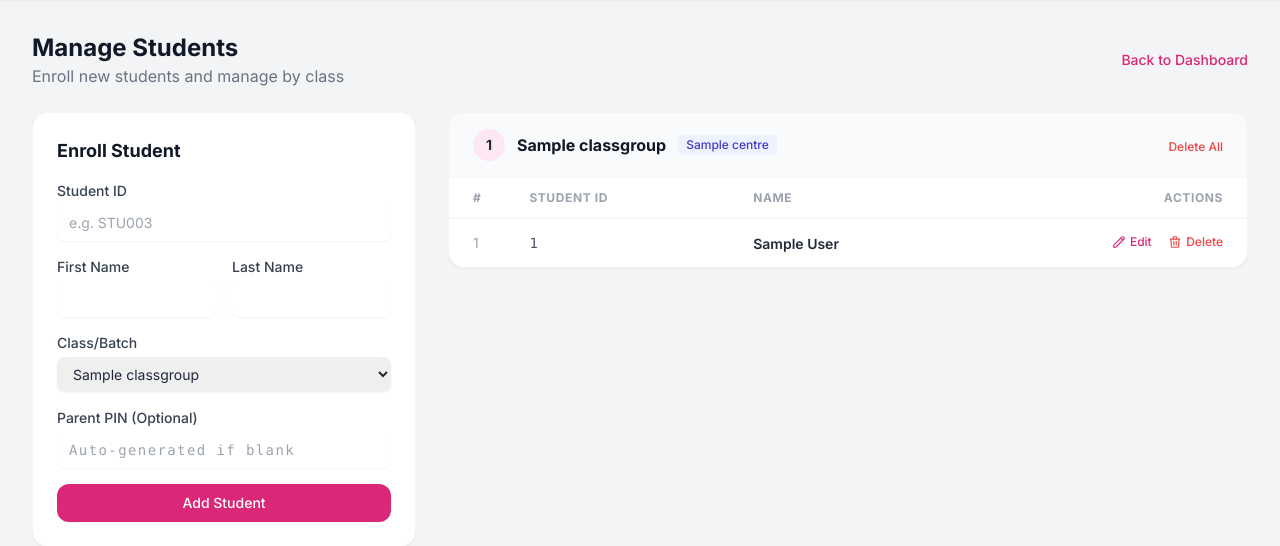
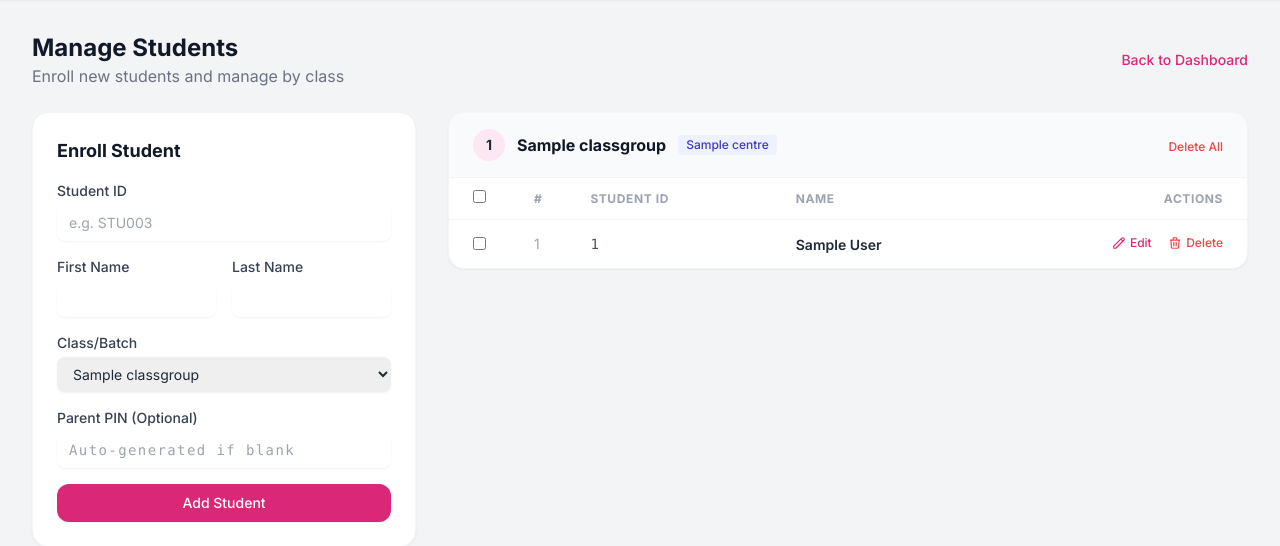
Before and after one commit to Suhailirfani/root, a Django app: page /portal/students/ in a window 1280 px wide. Shown: the part 65-611 px from the top of the page. Run offline with Django 5.2, Linux system fonts and the light colour scheme; a user stored in the database is signed in; tables that the repository leaves empty hold one stand-in row (values such as "Sample post"); some libraries are stand-ins or nearby versions.

Commit message:
Redesign student list with selection checkboxes, floating bulk action bar, detail page, and new test suite

```diff
--- a/tuition/templates/tuition/admin_students.html
+++ b/tuition/templates/tuition/admin_students.html
@@ -105,6 +105,9 @@
                 <table class="min-w-full divide-y divide-gray-100 hidden md:table">
                     <thead>
                         <tr class="text-xs font-semibold text-gray-400 uppercase tracking-wider">
+                            <th class="px-6 py-3 text-left w-10">
+                                <input type="checkbox" class="select-all-class rounded border-gray-300 text-brand-600 focus:ring-brand-500 cursor-pointer" data-class-id="{{ group.class.id }}">
+                            </th>
                             <th class="px-6 py-3 text-left w-10">#</th>
                             <th class="px-6 py-3 text-left">Student ID</th>
                             <th class="px-6 py-3 text-left">Name</th>
@@ -114,6 +117,10 @@
                     <tbody class="divide-y divide-gray-50">
                         {% for s in group.students %}
                         <tr class="hover:bg-gray-50 transition-colors">
+                            <td class="px-6 py-3 text-left w-10">
+                                <input type="checkbox" name="selected_students" value="{{ s.id }}" form="global-bulk-delete-form"
+                                       class="student-checkbox rounded border-gray-300 text-brand-600 focus:ring-brand-500 cursor-pointer" data-class-id="{{ group.class.id }}">
+                            </td>
                             <td class="px-6 py-3 text-sm text-gray-400">{{ forloop.counter }}</td>
                             <td class="px-6 py-3 text-sm font-mono text-gray-600">{{ s.student_id }}</td>
                             <td class="px-6 py-3">
@@ -131,7 +138,7 @@
                                     Edit
                                 </a>
                                 <form method="POST" action="{% url 'admin_delete_student' s.id %}" class="inline"
-                                      onsubmit="return confirm('Delete {{ s.full_name }}? This will permanently remove their attendance and marks.');">
+                                       onsubmit="return confirm('Delete {{ s.full_name }}? This will permanently remove their attendance and marks.');">
                                     {% csrf_token %}
                                     <button type="submit"
                                             class="inline-flex items-center gap-1 text-xs font-medium text-red-500 hover:text-red-800 transition-colors cursor-pointer">
@@ -151,10 +158,14 @@
                 <div class="md:hidden divide-y divide-gray-50">
                     {% for s in group.students %}
                     <div class="px-4 py-3 flex justify-between items-center hover:bg-gray-50">
-                        <div>
-                            <a href="{% url 'admin_student_detail' s.id %}"
-                               class="text-sm font-bold text-brand-700 hover:underline">{{ s.full_name }}</a>
-                            <p class="text-xs text-gray-400 mt-0.5 font-mono">{{ s.student_id }}</p>
+                        <div class="flex items-center gap-3">
+                            <input type="checkbox" name="selected_students" value="{{ s.id }}" form="global-bulk-delete-form"
+                                   class="student-checkbox rounded border-gray-300 text-brand-600 focus:ring-brand-500 cursor-pointer" data-class-id="{{ group.class.id }}">
+                            <div>
+                                <a href="{% url 'admin_student_detail' s.id %}"
+                                   class="text-sm font-bold text-brand-700 hover:underline">{{ s.full_name }}</a>
+                                <p class="text-xs text-gray-400 mt-0.5 font-mono">{{ s.student_id }}</p>
+                            </div>
                         </div>
                         <div class="flex items-center gap-2">
                             <a href="{% url 'admin_edit_student' s.id %}" class="p-2 text-brand-600 hover:bg-brand-50 rounded-lg transition-colors">
@@ -189,11 +200,95 @@
     </div>
 </div>
 
+<form method="POST" action="{% url 'admin_bulk_delete_students' %}" id="global-bulk-delete-form">
+    {% csrf_token %}
+</form>
+
+<!-- Floating bulk action bar -->
+<div id="bulk-action-bar" class="fixed bottom-6 left-1/2 transform -translate-x-1/2 bg-white/95 backdrop-blur-md border border-gray-200 px-6 py-4 rounded-2xl shadow-xl flex items-center gap-6 transition-all duration-300 translate-y-24 opacity-0 pointer-events-none z-50">
+    <span class="text-sm font-semibold text-gray-700">
+        <span id="selected-count" class="text-brand-600 font-bold">0</span> selected
+    </span>
+    <div class="h-6 w-px bg-gray-200"></div>
+    <button type="submit" form="global-bulk-delete-form" id="bulk-delete-btn"
+            class="px-4 py-2 bg-red-600 hover:bg-red-700 active:bg-red-800 text-white text-sm font-semibold rounded-xl shadow-sm hover:shadow transition-all cursor-pointer">
+        Delete Selected
+    </button>
+</div>
+
 <script>
 function confirmDeleteClass(classId, className) {
     if (confirm('Delete ALL students in ' + className + '? This cannot be undone.')) {
         document.getElementById('bulk-delete-form-' + classId).submit();
     }
 }
+
+document.addEventListener('DOMContentLoaded', function() {
+    const classHeaders = document.querySelectorAll('.select-all-class');
+    const checkboxes = document.querySelectorAll('.student-checkbox');
+    const bulkBar = document.getElementById('bulk-action-bar');
+    const selectedCount = document.getElementById('selected-count');
+    const bulkForm = document.getElementById('global-bulk-delete-form');
+
+    function updateBulkBar() {
+        const checkedBoxes = document.querySelectorAll('.student-checkbox:checked');
+        const count = checkedBoxes.length;
+        selectedCount.textContent = count;
+
+        if (count > 0) {
+            bulkBar.classList.remove('translate-y-24', 'opacity-0', 'pointer-events-none');
+            bulkBar.classList.add('translate-y-0', 'opacity-100');
+        } else {
+            bulkBar.classList.add('translate-y-24', 'opacity-0', 'pointer-events-none');
+            bulkBar.classList.remove('translate-y-0', 'opacity-100');
+        }
+
+        // Sync header select-all check state for each class group
+        const classIds = new Set();
+        checkboxes.forEach(cb => classIds.add(cb.dataset.classId));
+        classIds.forEach(classId => {
+            const classCbs = document.querySelectorAll(`.student-checkbox[data-class-id="${classId}"]`);
+            const classCheckedCbs = document.querySelectorAll(`.student-checkbox[data-class-id="${classId}"]:checked`);
+            const headerCb = document.querySelector(`.select-all-class[data-class-id="${classId}"]`);
+            if (headerCb) {
+                headerCb.checked = (classCbs.length > 0 && classCbs.length === classCheckedCbs.length);
+            }
+        });
+    }
+
+    // Handle select all for a class group
+    classHeaders.forEach(header => {
+        header.addEventListener('change', function() {
+            const classId = this.dataset.classId;
+            const classCbs = document.querySelectorAll(`.student-checkbox[data-class-id="${classId}"]`);
+            classCbs.forEach(cb => {
+                cb.checked = this.checked;
+            });
+            updateBulkBar();
+        });
+    });
+
+    // Handle individual checkbox changes
+    checkboxes.forEach(cb => {
+        cb.addEventListener('change', function() {
+            updateBulkBar();
+        });
+    });
+
+    // Form submit confirmation
+    bulkForm.addEventListener('submit', function(e) {
+        const checkedBoxes = document.querySelectorAll('.student-checkbox:checked');
+        if (checkedBoxes.length === 0) {
+            e.preventDefault();
+            return;
+        }
+        if (!confirm('Are you sure you want to delete the ' + checkedBoxes.length + ' selected student records? This will permanently delete all associated attendance and mark entries.')) {
+            e.preventDefault();
+        }
+    });
+
+    // Initial check
+    updateBulkBar();
+});
 </script>
 {% endblock %}
```
Also changed, not shown: tuition/tests.py (+17 -0 lines).
